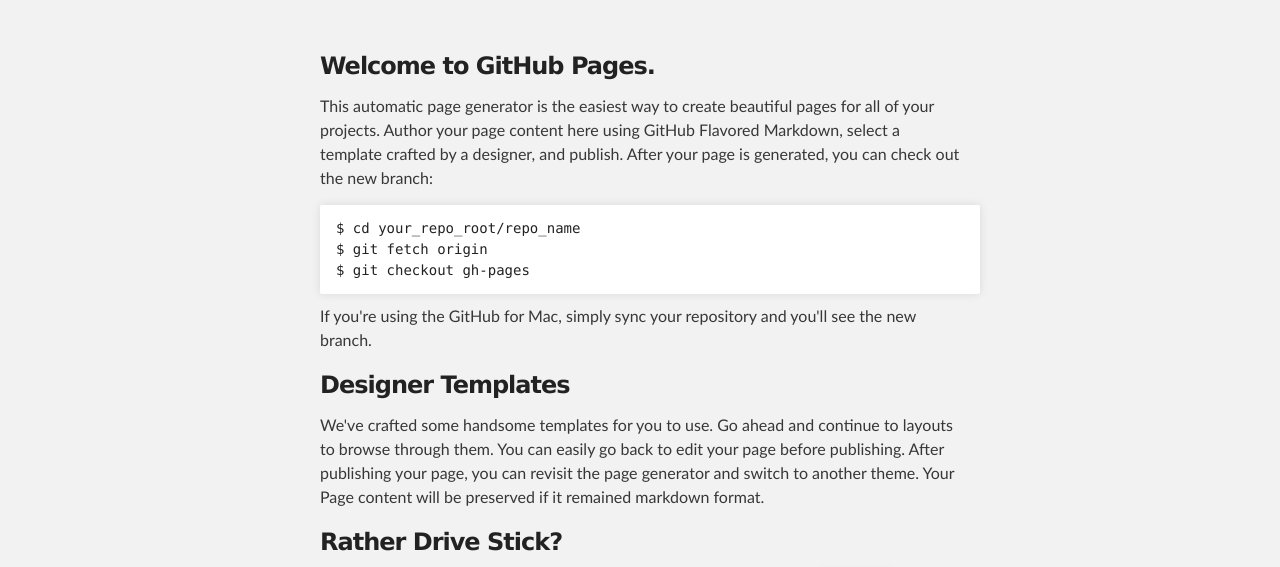
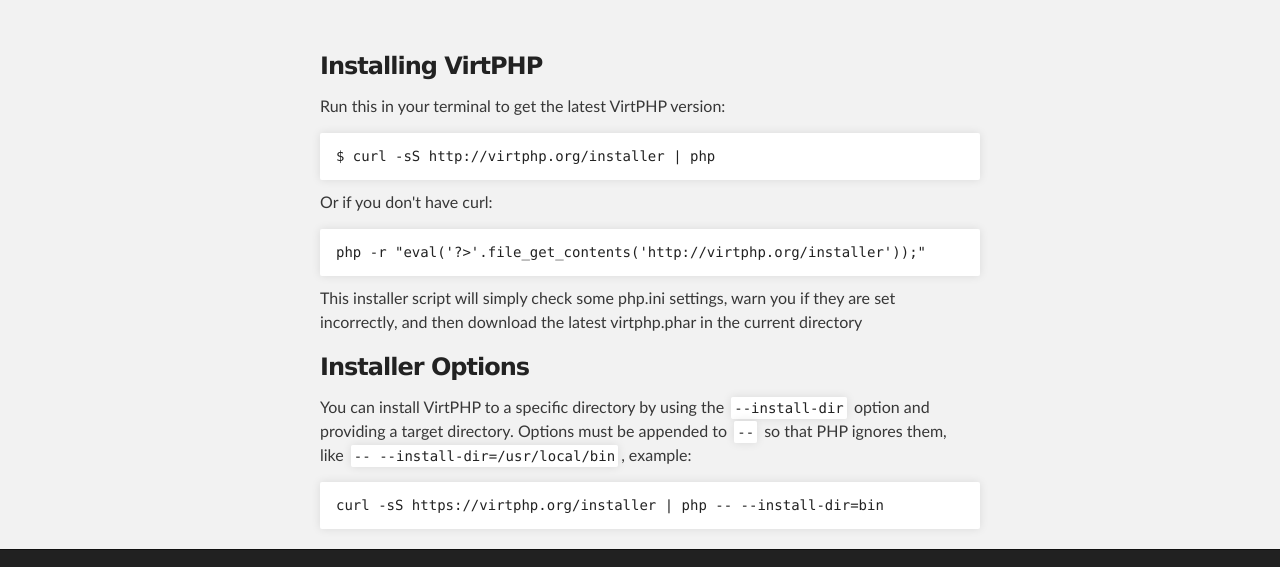
Before and after one commit to virtphp/virtphp.github.io, a plain HTML site: page index.html in a window 1280 px wide. Shown: the part 212-779 px from the top of the page. Drawn offline with Linux system fonts and the light colour scheme.

Commit message:
Adding virtphp.phar, installer, and updating index with instructions

```diff
--- a/index.html
+++ b/index.html
@@ -27,32 +27,25 @@
     <!-- MAIN CONTENT -->
     <div id="main_content_wrap" class="outer">
       <section id="main_content" class="inner">
-        <h3>Welcome to GitHub Pages.</h3>
 
-<p>This automatic page generator is the easiest way to create beautiful pages for all of your projects. Author your page content here using GitHub Flavored Markdown, select a template crafted by a designer, and publish. After your page is generated, you can check out the new branch:</p>
+<h3>Installing VirtPHP</h3>
 
-<pre><code>$ cd your_repo_root/repo_name
-$ git fetch origin
-$ git checkout gh-pages
-</code></pre>
+<p>Run this in your terminal to get the latest VirtPHP version:</p>
 
-<p>If you're using the GitHub for Mac, simply sync your repository and you'll see the new branch.</p>
+<pre><code>$ curl -sS http://virtphp.org/installer | php</code></pre>
 
-<h3>Designer Templates</h3>
+<p>Or if you don't have curl:</p>
 
-<p>We've crafted some handsome templates for you to use. Go ahead and continue to layouts to browse through them. You can easily go back to edit your page before publishing. After publishing your page, you can revisit the page generator and switch to another theme. Your Page content will be preserved if it remained markdown format.</p>
+<pre><code>php -r "eval('?&gt;'.file_get_contents('http://virtphp.org/installer'));"</code></pre>
 
-<h3>Rather Drive Stick?</h3>
+<p>This installer script will simply check some php.ini settings, warn you if they are set incorrectly, and then download the latest virtphp.phar in the current directory</p>
 
-<p>If you prefer to not use the automatic generator, push a branch named <code>gh-pages</code> to your repository to create a page manually. In addition to supporting regular HTML content, GitHub Pages support Jekyll, a simple, blog aware static site generator written by our own Tom Preston-Werner. Jekyll makes it easy to create site-wide headers and footers without having to copy them across every page. It also offers intelligent blog support and other advanced templating features.</p>
+<h3>Installer Options</h3>
 
-<h3>Authors and Contributors</h3>
+<p>You can install VirtPHP to a specific directory by using the <code>--install-dir</code> option and providing a target directory. Options must be appended to <code>--</code> so that PHP ignores them, like <code>-- --install-dir=/usr/local/bin</code>, example:</p>
 
-<p>You can <a href="https://github.com/blog/821" class="user-mention">@mention</a> a GitHub username to generate a link to their profile. The resulting <code>&lt;a&gt;</code> element will link to the contributor's GitHub Profile. For example: In 2007, Chris Wanstrath (<a href="https://github.com/defunkt" class="user-mention">@defunkt</a>), PJ Hyett (<a href="https://github.com/pjhyett" class="user-mention">@pjhyett</a>), and Tom Preston-Werner (<a href="https://github.com/mojombo" class="user-mention">@mojombo</a>) founded GitHub.</p>
+<pre><code>curl -sS https://virtphp.org/installer | php -- --install-dir=bin</code></pre>
 
-<h3>Support or Contact</h3>
-
-<p>Having trouble with Pages? Check out the documentation at <a href="http://help.github.com/pages">http://help.github.com/pages</a> or contact <a href="mailto:support@github.com">support@github.com</a> and we’ll help you sort it out.</p>
       </section>
     </div>
 
```
Also changed, not shown: 2 other files.
